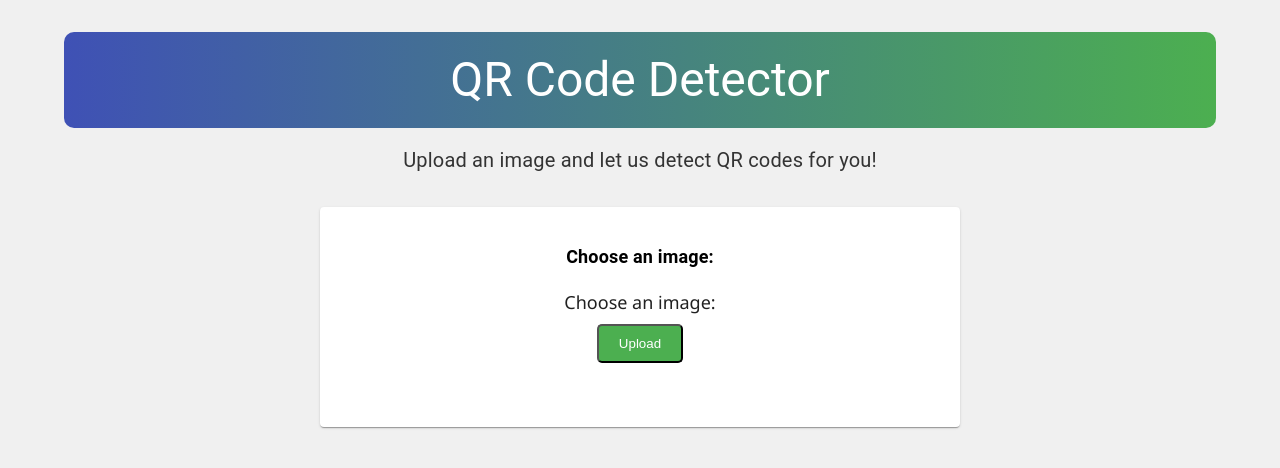
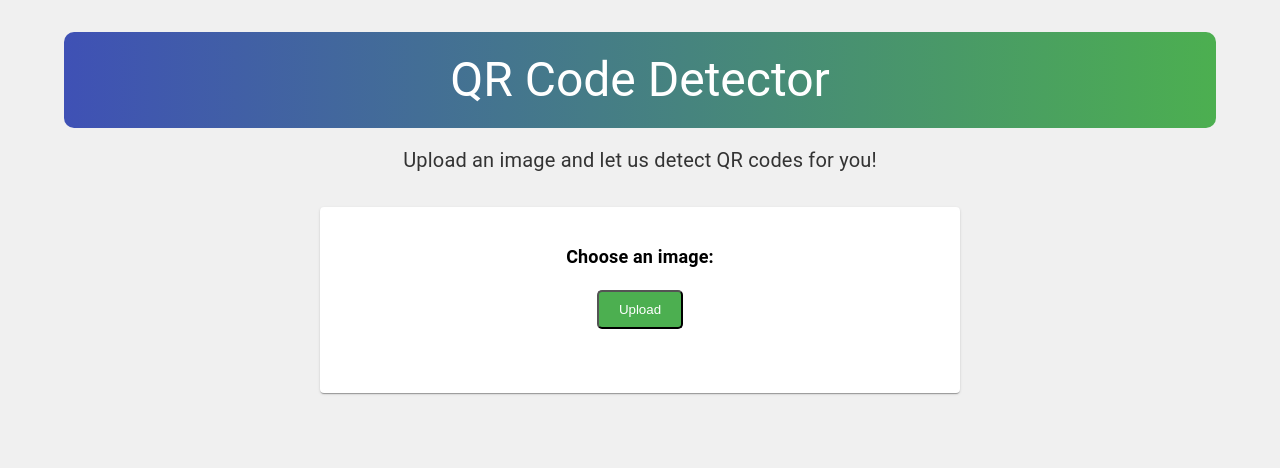
Before and after one commit to correa-rafael/frontend, a React (Create React App) app: page / in a window 1280 px wide. Shown: the top 468 px of the page. Built offline with nearby package versions, Linux system fonts and the light colour scheme.

Commit message:
Update ImageUploader.tsx

```diff
--- a/src/components/ImageUploader.tsx
+++ b/src/components/ImageUploader.tsx
@@ -18,9 +18,6 @@ const ImageUploader: React.FC<ImageUploaderProps> = ({ onImageUpload }) => {
 
   return (
     <div className="image-uploader-container">
-      <label className="input-label" htmlFor="upload-input">
-        Choose an image:
-      </label>
       <input
         id="upload-input"
         className="upload-input"
```
